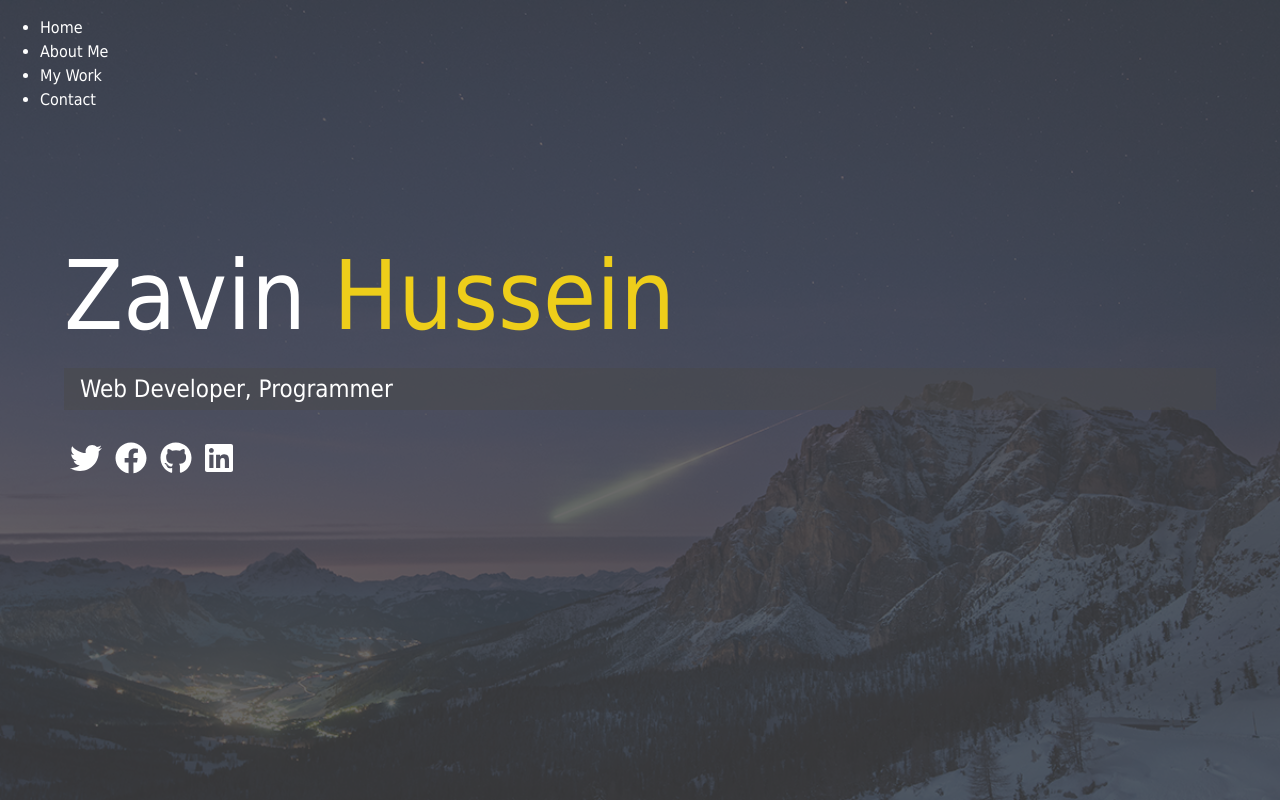
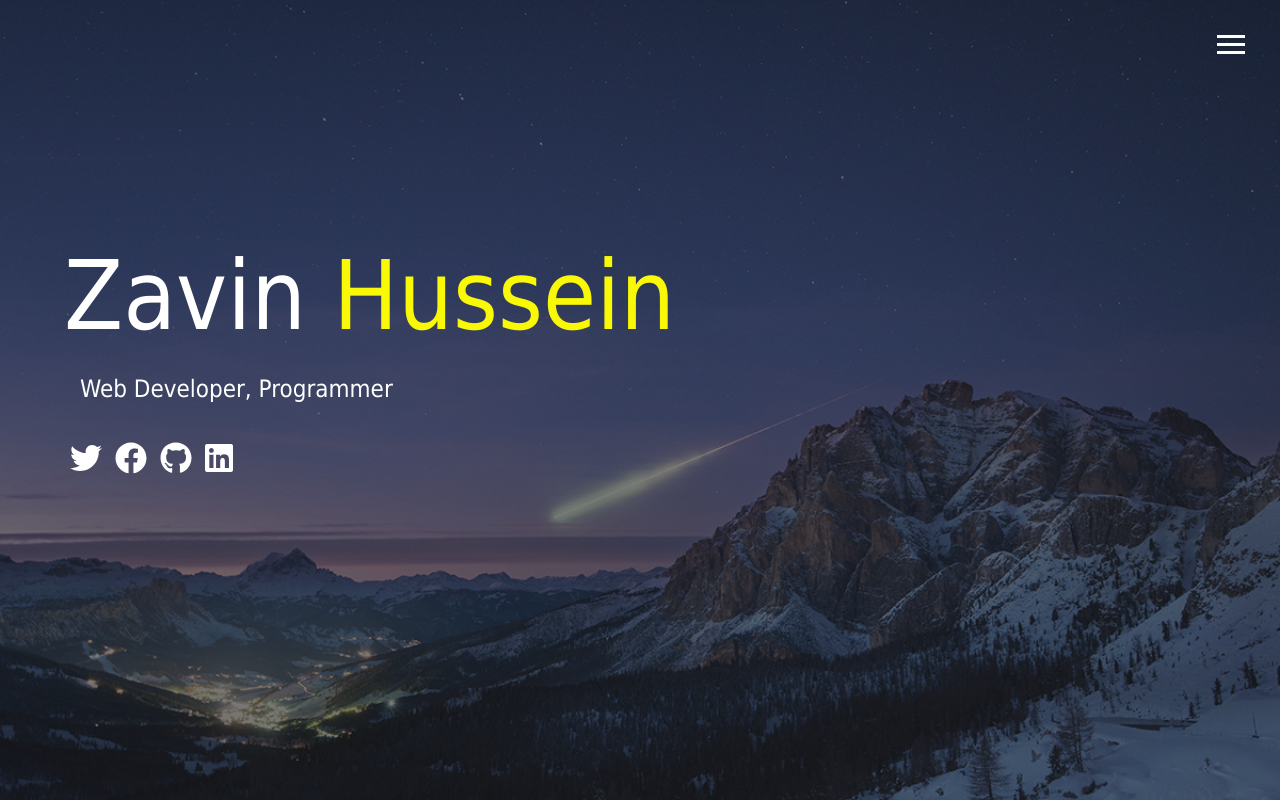
Before and after one commit to zavin27/portfolio-website, a React app: page / in a window 1280 px wide. Built offline with nearby package versions, Linux system fonts and the light colour scheme.

Commit message:
add menu button with styling, js functionality and rotation menu overlay sliding in , portrait img

```diff
--- a/src/components/Navigation/Navigation.js
+++ b/src/components/Navigation/Navigation.js
@@ -1,25 +1,38 @@
 import React from 'react';
 import NavigationItem from './NavigationItem/NavigationItem';
 
-const Navigation = (props) => (
+const Navigation = (props) => {
+
+  let show = '';
+  let close = '';
+
+  if (props.show) {
+    show = 'show';
+    close = 'close';
+  } else {
+    show = '';
+    close = '';
+  }
+  return (
     <header>
-    <div className="menu-btn">
+      <div className={"menu-btn " + close} onClick={props.clicked}>
         <div className='btn-line'></div>
         <div className='btn-line'></div>
         <div className='btn-line'></div>
       </div>
-    <nav className='menu'>
-      <div className='menu-branding'>
+      <nav className={'menu ' + show}>
+        <div className={'menu-branding ' + show}>
           <div className='portrait'></div>
         </div>
-      <ul className='menu-nav'>
-        <NavigationItem link="/">Home</NavigationItem>
-        <NavigationItem link="/about">About Me</NavigationItem>
-        <NavigationItem link="/work">My Work</NavigationItem>
-        <NavigationItem link="/contact">Contact</NavigationItem>
+        <ul className={'menu-nav ' + show}>
+          <NavigationItem link="/" show={show}>Home</NavigationItem>
+          <NavigationItem link="/about" show={show}>About Me</NavigationItem>
+          <NavigationItem link="/work" show={show}>My Work</NavigationItem>
+          <NavigationItem link="/contact" show={show}>Contact</NavigationItem>
         </ul>
       </nav>
     </header>
-);
+  )
+};
 
 export default Navigation;
--- a/src/components/Navigation/NavigationItem/NavigationItem.js
+++ b/src/components/Navigation/NavigationItem/NavigationItem.js
@@ -4,7 +4,7 @@ import {NavLink} from 'react-router-dom';
 
 const NavigationItem = props => {
   return (
-    <li className='nav-item'>
+    <li className={'nav-item ' + props.show}>
       <NavLink to={props.link} className='nav-link'>
         {props.children}
       </NavLink>
--- a/src/hoc/Layout.js
+++ b/src/hoc/Layout.js
@@ -3,10 +3,21 @@ import Navigation from '../components/Navigation/Navigation';
 import Aux from './Aux';
 
 class Layout extends Component {
+
+  state = {
+    showMenu: false,
+  };
+
+  menuToggleHandler = () => {
+    !this.state.showMenu ? this.setState({showMenu: true}) : this.setState({showMenu: false});
+  };
+
   render() {
     return (
       <Aux>
-        <Navigation/>
+        <Navigation
+          clicked={this.menuToggleHandler}
+          show={this.state.showMenu}/>
           {this.props.children}
       </Aux>
     )
--- a/src/scss/_config.scss
+++ b/src/scss/_config.scss
@@ -1,11 +1,11 @@
-$primary-color: #444;
-$secondary-color: #eece1a;
+$primary-color: #222222;
+$secondary-color: #f9f807;
 $show-home-image: true;
 $home-image: url(../assets/images/Autumn_fireball.jpg);
-$background-opacity: 0.8;
+$background-opacity: 0.6;
 
 @mixin easeOut {
-  transition: all 0.5s ease-out;
+  transition: all 0.8s ease-out;
 }
 
 @mixin background {
@@ -29,3 +29,38 @@ $background-opacity: 0.8;
 
   }
 }
+
+// Set Text color
+@function set-text-color ($color) {
+  @if (lightness($color) > 40) {
+    @return black;
+  } @else {
+    @return white;
+  }
+}
+
+// @Media query mixins
+
+@mixin mediaSmall {
+  @media screen and (max-width: 500px) {
+    @content;
+  }
+}
+
+@mixin mediaMedium {
+  @media screen and (max-width: 768px) {
+    @content;
+  }
+}
+
+@mixin mediaLarge {
+  @media screen and (min-width: 769px) and (max-width: 1170px) {
+    @content;
+  }
+}
+
+@mixin mediaExtraLarge {
+  @media screen and (min-width: 1171px) {
+    @content;
+  }
+}
--- /dev/null
+++ b/src/scss/_menu.scss
@@ -0,0 +1,143 @@
+// Menu Button
+
+.menu-btn {
+  position: absolute;
+  z-index: 3;
+  right: 35px;
+  top: 35px;
+  cursor: pointer;
+  @include easeOut;
+
+  .btn-line {
+    width: 28px;
+    height: 3px;
+    margin-bottom: 5px;
+    background: set-text-color($primary-color);
+    @include easeOut;
+
+  }
+
+  // Rotate into X
+
+  &.close {
+    transform: rotate(180deg);
+
+    .btn-line {
+      // Line 1 - Rotate
+      &:nth-child(1) {
+        transform: rotate(45deg) translate(5px, 5px);
+        width: 35px;
+      }
+
+      // Line 2 - Hide
+      &:nth-child(2) {
+        opacity: 0;
+      }
+
+      // Line 3 - Rotate
+      &:nth-child(3) {
+        transform: rotate(-45deg) translate(7px, -6px);
+        width: 35px;
+      }
+
+    }
+  }
+
+}
+
+// Menu Overlay
+
+.menu {
+  position: fixed;
+  top: 0;
+  width: 100%;
+  opacity: 0.9;
+  visibility: hidden;
+
+  &.show {
+    visibility: visible;
+  }
+  &-branding,
+  &-nav {
+    display: flex;
+    flex-flow: column wrap;
+    align-items: center;
+    justify-content: center;
+    float: left;
+    width: 50%;
+    height: 100vh;
+    overflow: hidden;
+  }
+
+  &-nav {
+    margin: 0;
+    padding: 0;
+    background: darken($primary-color, 5);
+    list-style: none;
+    transform: translate3d(0, -100%, 0);
+    @include easeOut;
+
+    &.show {
+      // Slide in from Top
+      transform: translate3d(0, 0, 0);
+    }
+  }
+
+  &-branding {
+    background: $primary-color;
+    @include easeOut;
+    transform: translate3d(0, 100%, 0);
+
+    &.show {
+      // Slide in from Bottom
+      transform: translate3d(0, 0, 0);
+    }
+    .portrait {
+      width: 250px;
+      height: 250px;
+      background: url('../assets/images/portrait.jpg');
+      background-repeat: no-repeat;
+      background-size: contain;
+      background-position: center;
+      border-radius: 50%;
+      border: solid 3px $secondary-color;
+
+    }
+  }
+  .nav-item {
+    transform: translate3d(600px, 0, 0);
+    @include easeOut;
+
+    &.show {
+      // Slide in from Right
+      transform: translate3d(0, 0, 0);
+    }
+  }
+  .nav-link {
+    display: inline-block;
+    position: relative;
+    font-size: 30px;
+    text-transform: uppercase;
+    padding: 1rem 0;
+    font-weight: 300;
+    color: set-text-color($primary-color);
+    text-decoration: none;
+    @include easeOut;
+
+    &.active {
+      color: $secondary-color;
+    }
+    &:hover {
+      color: $secondary-color;
+      @include easeOut
+    }
+  }
+}
+
+//Delay each nav item slide by 0.1s
+
+@for $x from 1 through 4 {
+  .nav-item:nth-child(#{$x}) {
+    transition-delay: $x * 0.1s;
+  }
+}
--- /dev/null
+++ b/src/scss/_mobile.scss
@@ -0,0 +1,56 @@
+// Widescreens
+
+@include mediaExtraLarge {
+
+}
+
+// Desktops & Laptops
+
+@include mediaLarge {
+
+}
+
+// Tablets & Small Laptops
+
+@include mediaMedium {
+  main {
+    align-items: center;
+    text-align: center;
+    .lg-heading {
+      line-height: 1;
+      margin-bottom: 1rem;
+    }
+  }
+  ul.menu-nav,
+  div.menu-branding {
+    float: none;
+    width: 100%;
+    min-height: 0;
+
+    &.show {
+      transform: translate3d(0, 0, 0);
+    }
+  }
+  .menu-nav {
+    height: 75vh;
+    transform: translate3d(100%, 0, 0);
+    font-size: 24px;
+  }
+  .menu-branding {
+    height: 25vh;
+    transform: translate3d(-100%, 0, 0);
+
+    .portrait {
+      width: 150px;
+      height: 150px;
+    }
+  }
+}
+
+// Smartphones
+
+@include mediaSmall {
+  main #home h1 {
+    margin-top: 10vh !important;
+  }
+}
--- a/src/scss/main.scss
+++ b/src/scss/main.scss
@@ -1,4 +1,6 @@
 @import "config";
+@import "menu";
+@import "mobile";
 
 * {
   box-sizing: border-box;
@@ -7,7 +9,7 @@
 body {
   @include background;
   background: $primary-color;
-  color: #ffffff;
+  color: set-text-color($primary-color);
   height: 100%;
   width: 100%;
   margin: 0;
@@ -27,7 +29,8 @@ h1, h2, h3 {
   &.sm-heading {
     margin-bottom: 2rem;
     padding: 0.2rem 1rem;
-    background: rgba(lighten($primary-color, 2), 0.5);
+    background: transparent;
+    //background: rgba(lighten($primary-color, 2), 0.5);
   }
 }
 
```
Also changed, not shown: src/assets/images/portrait-test.jpg (added), src/assets/images/portrait.jpg (added). Lines whose indentation alone changed are shown as unchanged.
